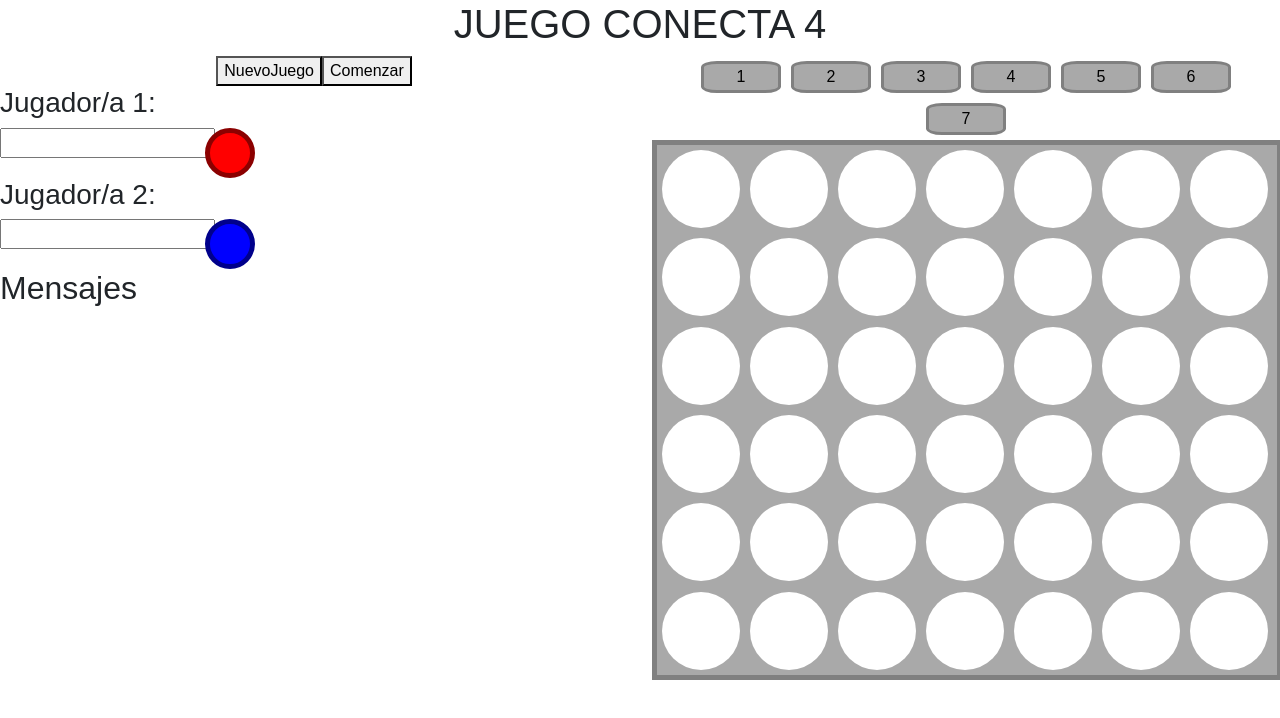
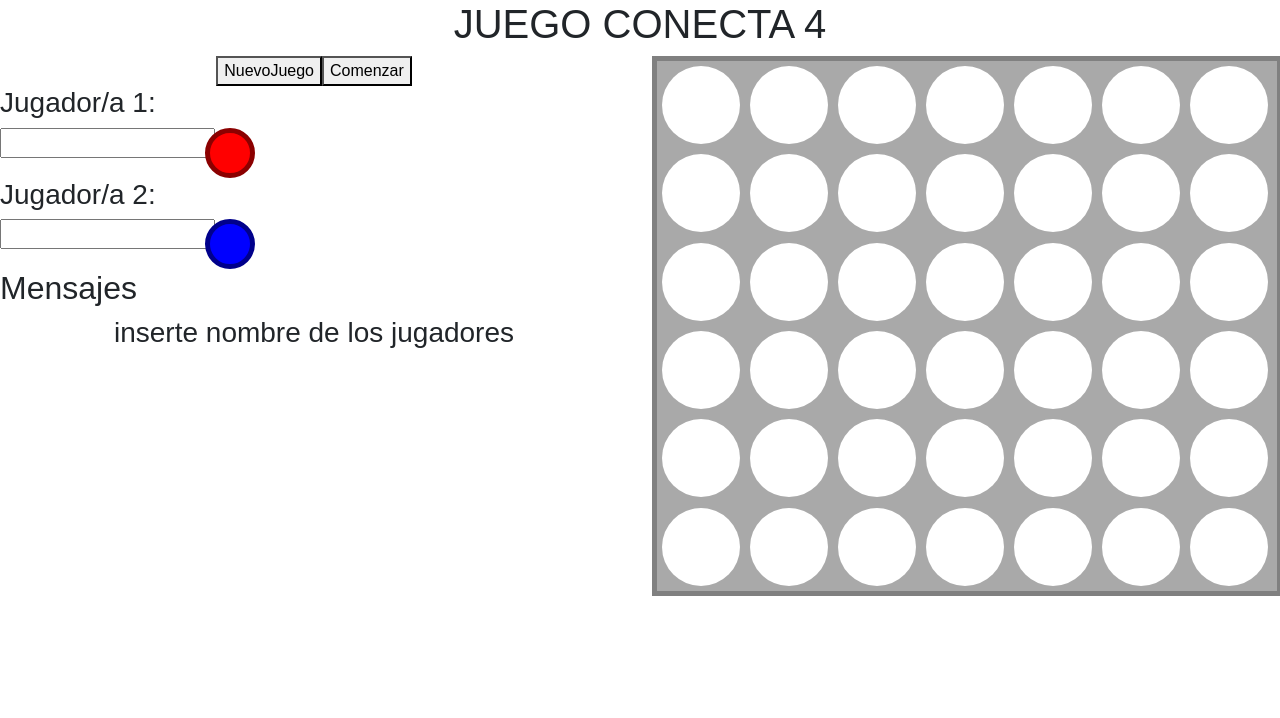
Before and after one commit to AaronCarrascou/conecta4, an Angular app: page / in a window 1280 px wide. Both pictures are taken after a click on the button "Comenzar". Shown: the top 718 px of the page. Built offline with nearby package versions, Linux system fonts and the light colour scheme.

Commit message:
avance boton comenzar

```diff
--- a/src/app/app.component.html
+++ b/src/app/app.component.html
@@ -14,7 +14,7 @@
   <div class="col-md-6" id="jugadores">
     <div>
       <button type="button" (click)="nuevoJuego()">NuevoJuego</button>
-      <button>Comenzar</button>
+      <button type="button" (click)="comenzarJuego()">Comenzar</button>
     </div>
     <div id="players">
       <h3>Jugador/a 1:</h3>
@@ -34,7 +34,7 @@
     </div>
     <h2 align="left">Mensajes</h2>
     <div>
-      <h3 id="ganador" *ngIf="gameOver"> {{ganador}} ganaste esta partida</h3>
+      <h3 id="ganador" *ngIf="gameOver"> {{mensaje}}</h3>
     </div>
   </div>
 
--- a/src/app/app.component.ts
+++ b/src/app/app.component.ts
@@ -17,6 +17,7 @@ export class AppComponent implements OnInit{
 
   jugadorActual:string = this.jugador1;
   gameOver:boolean = false;
+  mensaje:string='';
 
 
 
@@ -119,9 +120,11 @@ export class AppComponent implements OnInit{
     asignarGanador():void{
       if(this.jugadorActual==this.jugador1){
         this.ganador=this.nombre2;
+        this.mensaje=`${this.nombre2} ganaste esta partida`;
         this.gameOver=true;
       }else{
         this.ganador=this.nombre1;
+        this.mensaje=`${this.nombre1} ganaste esta partida`;
         this.gameOver=true;
       }
 
@@ -135,10 +138,15 @@ export class AppComponent implements OnInit{
         [0, 0, 0, 0, 0, 0, 0],
         [0, 0, 0, 0, 0, 0, 0],
         ];
-        this.gameOver=false;
+
     }
 
-    guardaNombre(n1: string, n2: string){
-
+    comenzarJuego(){
+      if(this.nombre1=='' || this.nombre2==''){
+        this.mensaje='inserte nombre de los jugadores';
+        this.gameOver=true;
+      }else{
+        this.gameOver=false;
+      }
     }
 }
```
